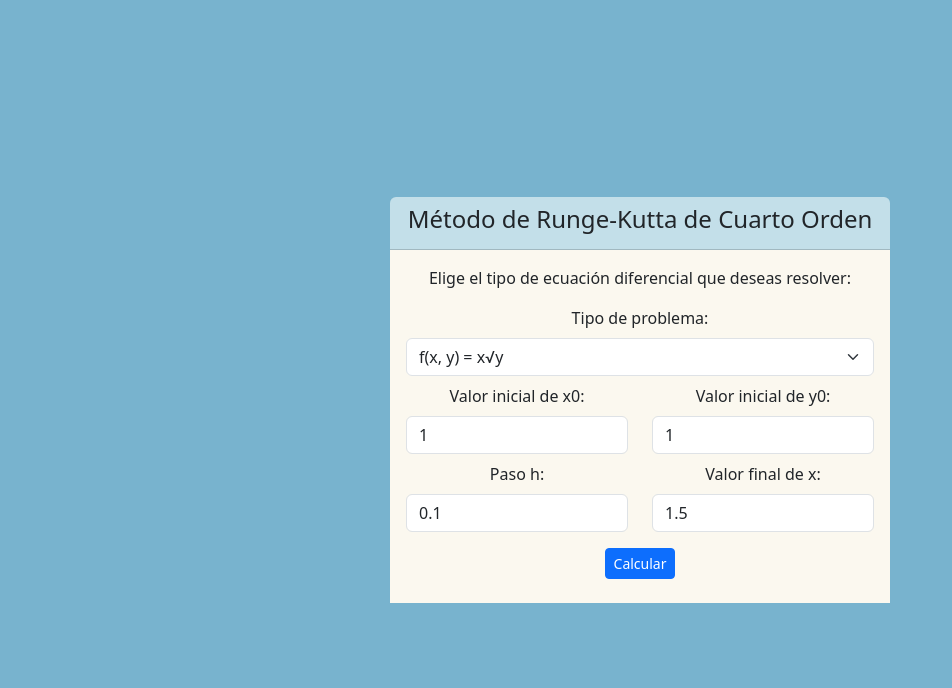
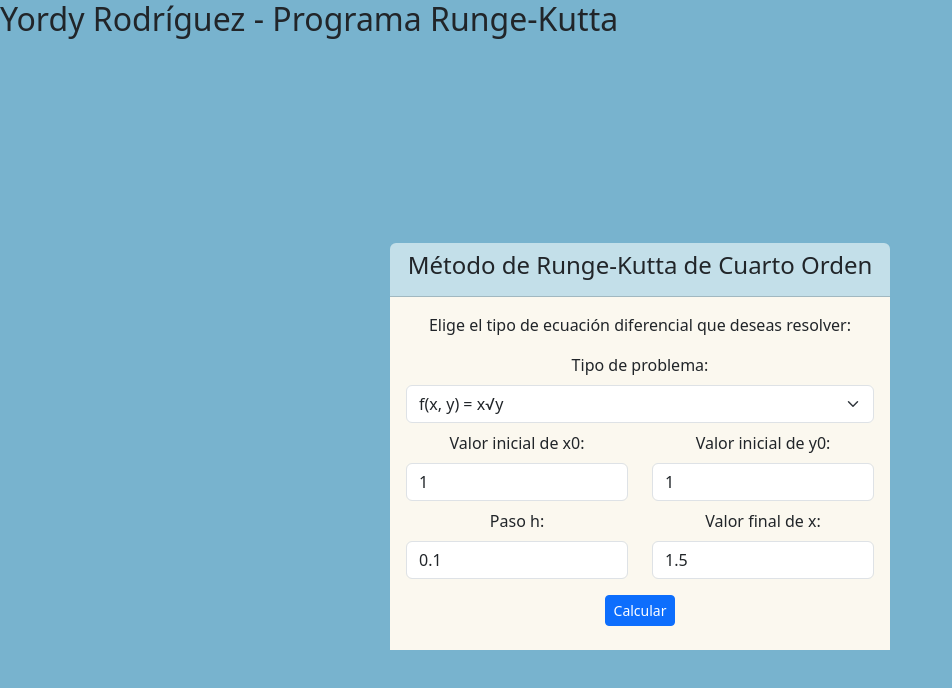
Before and after one commit to agedbookyord/M-todo-de-Runge-Kutta-de-Cuarto-Orden, a plain HTML site: page index.html in a window 1280 px wide. Shown: the whole page, without its empty margins (0-952 px from the left). Drawn offline with nearby package versions, Linux system fonts and the light colour scheme.

Commit message:
cambios en index

```diff
--- a/index.html
+++ b/index.html
@@ -5,6 +5,7 @@
     <meta name="viewport" content="width=device-width, initial-scale=1.0">
     <title>Runge-Kutta de Cuarto Orden</title>
     <link href="https://cdn.jsdelivr.net/npm/bootstrap@5.3.3/dist/css/bootstrap.min.css" rel="stylesheet" integrity="sha384-QWTKZyjpPEjISv5WaRU9OFeRpok6YctnYmDr5pNlyT2bRjXh0JMhjY6hW+ALEwIH" crossorigin="anonymous">
+    <h2>Yordy Rodríguez - Programa Runge-Kutta</h2>
 </head>
 <body style="background-color: #78B3CE" >
     <div class="d-flex justify-content-center align-items-center vh-100 "  >
```
